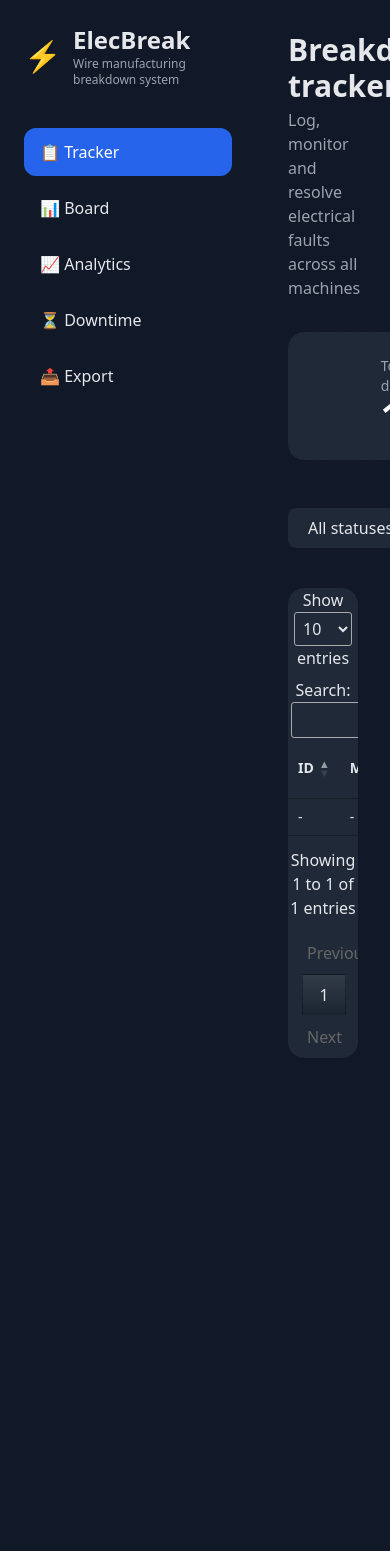
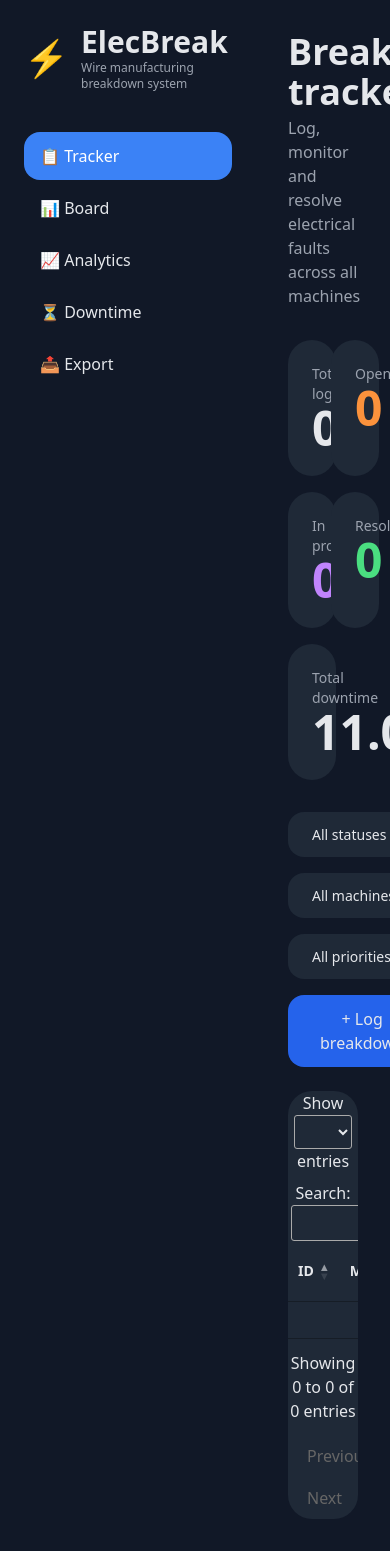
Before and after one commit to harshgupta29050-sys/bw, a Flask app: page / in a window 390 px wide. Run offline with Flask 3, Linux system fonts and the light colour scheme; some libraries are stand-ins or nearby versions.

Commit message:
Most advanced responsive dashboard

```diff
--- a/app.py
+++ b/app.py
@@ -9,30 +9,34 @@
 def get_google_sheet_data():
     creds_json = os.environ.get('GOOGLE_CREDENTIALS')
     if not creds_json:
-        return {"error": "GOOGLE_CREDENTIALS not found"}
+        return []
 
     creds_dict = json.loads(creds_json)
     scopes = ['https://spreadsheets.google.com/feeds', 'https://www.googleapis.com/auth/drive']
     creds = Credentials.from_service_account_info(creds_dict, scopes=scopes)
     client = gspread.authorize(creds)
 
-    # ←←← PASTE YOUR ACTUAL GOOGLE SHEET LINK HERE
-    sheet = client.open_by_url("https://docs.google.com/spreadsheets/d/1P34KUrokZFbE5PqLOXkSc6EviKUqzGtpEiBOMmseh1Q/edit?usp=sharing")
-
+    # Your Google Sheet (already added)
+    sheet = client.open_by_url("https://docs.google.com/spreadsheets/d/1P34KUrokZFbE5PqLOXkSc6EviKUqzGtpEiBOMmseh1Q/edit")
     data = sheet.sheet1.get_all_records()
     return data
 
 @app.route('/')
 def index():
     records = get_google_sheet_data()
-    total = len(records) if isinstance(records, list) else 0
-    return render_template('index.html', records=records, total_logged=total)
 
-# DEBUG ROUTE - Visit this to see raw data from your sheet
-@app.route('/debug')
-def debug():
-    data = get_google_sheet_data()
-    return f"<h1>Debug - Raw Data from Google Sheet</h1><pre>{json.dumps(data, indent=2)}</pre>"
+    # Calculate live stats
+    total_logged = len(records)
+    open_count = sum(1 for r in records if str(r.get('Status', '')).lower() in ['open', 'pending'])
+    in_progress = sum(1 for r in records if str(r.get('Status', '')).lower() == 'in progress')
+    resolved = sum(1 for r in records if str(r.get('Status', '')).lower() == 'resolved')
+
+    return render_template('index.html',
+                           records=records,
+                           total_logged=total_logged,
+                           open_count=open_count,
+                           in_progress=in_progress,
+                           resolved=resolved)
 
 if __name__ == '__main__':
     port = int(os.environ.get("PORT", 5000))
--- a/templates/index.html
+++ b/templates/index.html
@@ -11,111 +11,107 @@
     <style>
         body { background-color: #111827; color: #e5e7eb; }
         .card { background-color: #1f2937; }
-        .status-open { background-color: #f59e0b; color: white; }
-        .status-progress { background-color: #8b5cf6; color: white; }
-        .status-resolved { background-color: #10b981; color: white; }
+        .sidebar-active { background-color: #3b82f6; color: white; }
     </style>
 </head>
-<body>
-    <div class="flex h-screen">
+<body class="flex h-screen overflow-hidden">
     <!-- Sidebar -->
     <div class="w-64 bg-gray-900 p-6 flex flex-col">
         <div class="flex items-center gap-3 mb-10">
-                <span class="text-3xl">⚡</span>
+            <span class="text-4xl">⚡</span>
             <div>
-                    <h1 class="text-2xl font-bold">ElecBreak</h1>
+                <h1 class="text-3xl font-bold">ElecBreak</h1>
                 <p class="text-xs text-gray-400">Wire manufacturing breakdown system</p>
             </div>
         </div>
-            <nav class="space-y-2">
-                <a href="#" class="flex items-center gap-3 px-4 py-3 bg-blue-600 rounded-xl text-white">📋 Tracker</a>
-                <a href="#" class="flex items-center gap-3 px-4 py-3 hover:bg-gray-800 rounded-xl">📊 Board</a>
-                <a href="#" class="flex items-center gap-3 px-4 py-3 hover:bg-gray-800 rounded-xl">📈 Analytics</a>
-                <a href="#" class="flex items-center gap-3 px-4 py-3 hover:bg-gray-800 rounded-xl">⏳ Downtime</a>
-                <a href="#" class="flex items-center gap-3 px-4 py-3 hover:bg-gray-800 rounded-xl">📤 Export</a>
+        <nav class="space-y-1">
+            <a href="#" class="sidebar-active flex items-center gap-3 px-4 py-3 rounded-2xl">📋 Tracker</a>
+            <a href="#" class="flex items-center gap-3 px-4 py-3 hover:bg-gray-800 rounded-2xl">📊 Board</a>
+            <a href="#" class="flex items-center gap-3 px-4 py-3 hover:bg-gray-800 rounded-2xl">📈 Analytics</a>
+            <a href="#" class="flex items-center gap-3 px-4 py-3 hover:bg-gray-800 rounded-2xl">⏳ Downtime</a>
+            <a href="#" class="flex items-center gap-3 px-4 py-3 hover:bg-gray-800 rounded-2xl">📤 Export</a>
         </nav>
     </div>
 
     <!-- Main Content -->
     <div class="flex-1 p-8 overflow-auto">
-            <h1 class="text-3xl font-bold mb-1">Breakdown tracker</h1>
+        <h1 class="text-4xl font-bold mb-1">Breakdown tracker</h1>
         <p class="text-gray-400 mb-8">Log, monitor and resolve electrical faults across all machines</p>
 
-            <!-- Stats -->
-            <div class="grid grid-cols-5 gap-4 mb-8">
-                <div class="card p-6 rounded-2xl text-center">
+        <!-- Stats Cards -->
+        <div class="grid grid-cols-2 md:grid-cols-5 gap-4 mb-8">
+            <div class="card p-6 rounded-3xl text-center">
                 <p class="text-gray-400 text-sm">Total logged</p>
-                    <p class="text-4xl font-bold">{{ total_logged }}</p>
+                <p class="text-5xl font-bold">{{ total_logged }}</p>
             </div>
-                <div class="card p-6 rounded-2xl text-center">
+            <div class="card p-6 rounded-3xl text-center">
                 <p class="text-gray-400 text-sm">Open</p>
-                    <p class="text-4xl font-bold text-orange-400">{{ open_count }}</p>
+                <p class="text-5xl font-bold text-orange-400">{{ open_count }}</p>
             </div>
-                <div class="card p-6 rounded-2xl text-center">
+            <div class="card p-6 rounded-3xl text-center">
                 <p class="text-gray-400 text-sm">In progress</p>
-                    <p class="text-4xl font-bold text-purple-400">{{ in_progress }}</p>
+                <p class="text-5xl font-bold text-purple-400">{{ in_progress }}</p>
             </div>
-                <div class="card p-6 rounded-2xl text-center">
+            <div class="card p-6 rounded-3xl text-center">
                 <p class="text-gray-400 text-sm">Resolved</p>
-                    <p class="text-4xl font-bold text-green-400">{{ resolved }}</p>
+                <p class="text-5xl font-bold text-green-400">{{ resolved }}</p>
             </div>
-                <div class="card p-6 rounded-2xl text-center">
+            <div class="card p-6 rounded-3xl text-center">
                 <p class="text-gray-400 text-sm">Total downtime</p>
-                    <p class="text-4xl font-bold text-white">11.0h</p>
+                <p class="text-5xl font-bold">11.0h</p>
             </div>
         </div>
 
-            <!-- Filters + Button -->
-            <div class="flex items-center justify-between mb-6">
-                <div class="flex gap-4">
-                    <select class="bg-gray-800 px-4 py-2 rounded-lg">
+        <!-- Filters -->
+        <div class="flex flex-wrap gap-4 mb-6">
+            <select class="bg-gray-800 px-5 py-3 rounded-2xl text-sm">
                 <option>All statuses</option>
             </select>
-                    <select class="bg-gray-800 px-4 py-2 rounded-lg">
+            <select class="bg-gray-800 px-5 py-3 rounded-2xl text-sm">
                 <option>All machines</option>
             </select>
-                    <select class="bg-gray-800 px-4 py-2 rounded-lg">
+            <select class="bg-gray-800 px-5 py-3 rounded-2xl text-sm">
                 <option>All priorities</option>
             </select>
-                </div>
-                <button class="bg-blue-600 hover:bg-blue-700 px-6 py-3 rounded-xl font-medium flex items-center gap-2">
+            <button class="ml-auto bg-blue-600 hover:bg-blue-700 px-8 py-3 rounded-2xl font-medium flex items-center gap-2">
                 + Log breakdown
             </button>
         </div>
 
-            <!-- Table -->
-            <div class="card rounded-2xl overflow-hidden">
+        <!-- Advanced Table -->
+        <div class="card rounded-3xl overflow-hidden">
             <table id="breakdownTable" class="w-full text-sm">
                 <thead>
                     <tr class="border-b border-gray-700">
-                            <th class="text-left p-4">ID</th>
-                            <th class="text-left p-4">Machine</th>
-                            <th class="text-left p-4">Fault type</th>
-                            <th class="text-left p-4">Priority</th>
-                            <th class="text-left p-4">Status</th>
-                            <th class="text-left p-4">Assigned to</th>
-                            <th class="text-left p-4">DT (h)</th>
+                        <th class="p-5 text-left">ID</th>
+                        <th class="p-5 text-left">Machine</th>
+                        <th class="p-5 text-left">Fault type</th>
+                        <th class="p-5 text-left">Priority</th>
+                        <th class="p-5 text-left">Status</th>
+                        <th class="p-5 text-left">Assigned to</th>
+                        <th class="p-5 text-left">DT (h)</th>
                     </tr>
                 </thead>
                 <tbody>
                     {% for r in records %}
                     <tr class="border-b border-gray-700 hover:bg-gray-800">
-                            <td class="p-4 font-medium">{{ r.ID or r.id or '-' }}</td>
-                            <td class="p-4">{{ r.Machine or r.machine or '-' }}</td>
-                            <td class="p-4">{{ r['Fault type'] or r.fault_type or r['Fault Type'] or '-' }}</td>
-                            <td class="p-4">
-                                <span class="px-3 py-1 rounded-full text-xs font-medium"
-                                      style="background-color: {% if r.Priority == 'Critical' or r.priority == 'Critical' %}#ef4444{% elif r.Priority == 'High' %}#f59e0b{% else %}#3b82f6{% endif %}; color:white;">
+                        <td class="p-5 font-medium">{{ r.ID or r.id or '-' }}</td>
+                        <td class="p-5">{{ r.Machine or r.machine or '-' }}</td>
+                        <td class="p-5">{{ r['Fault type'] or r.fault_type or r['Fault Type'] or '-' }}</td>
+                        <td class="p-5">
+                            <span class="px-4 py-1 rounded-full text-xs font-medium"
+                                  style="background: {% if 'Critical' in (r.Priority or r.priority or '') %}#ef4444{% elif 'High' in (r.Priority or r.priority or '') %}#f59e0b{% else %}#3b82f6{% endif %}; color:white;">
                                 {{ r.Priority or r.priority or 'Medium' }}
                             </span>
                         </td>
-                            <td class="p-4">
-                                <span class="px-4 py-1 rounded-full text-xs font-medium status-{{ (r.Status or r.status or 'open')|lower }}">
+                        <td class="p-5">
+                            <span class="px-5 py-1 rounded-3xl text-xs font-medium"
+                                  style="background: {% if 'Open' in (r.Status or r.status or '') %}#f59e0b{% elif 'Progress' in (r.Status or r.status or '') %}#8b5cf6{% elif 'Resolved' in (r.Status or r.status or '') %}#10b981{% else %}#6b7280{% endif %}; color:white;">
                                 {{ r.Status or r.status or 'Open' }}
                             </span>
                         </td>
-                            <td class="p-4">{{ r['Assigned to'] or r.assigned_to or '-' }}</td>
-                            <td class="p-4">{{ r['DT (h)'] or r.dt or r.downtime or '-' }}</td>
+                        <td class="p-5">{{ r['Assigned to'] or r.assigned_to or '-' }}</td>
+                        <td class="p-5">{{ r['DT (h)'] or r.dt or r['Downtime'] or '-' }}</td>
                     </tr>
                     {% endfor %}
                 </tbody>
@@ -127,7 +123,8 @@
 <script>
     $(document).ready(function() {
         $('#breakdownTable').DataTable({
-                pageLength: 10,
+            pageLength: 15,
+            responsive: true,
             ordering: true,
             searching: true
         });
```
Lines whose indentation alone changed are shown as unchanged.
